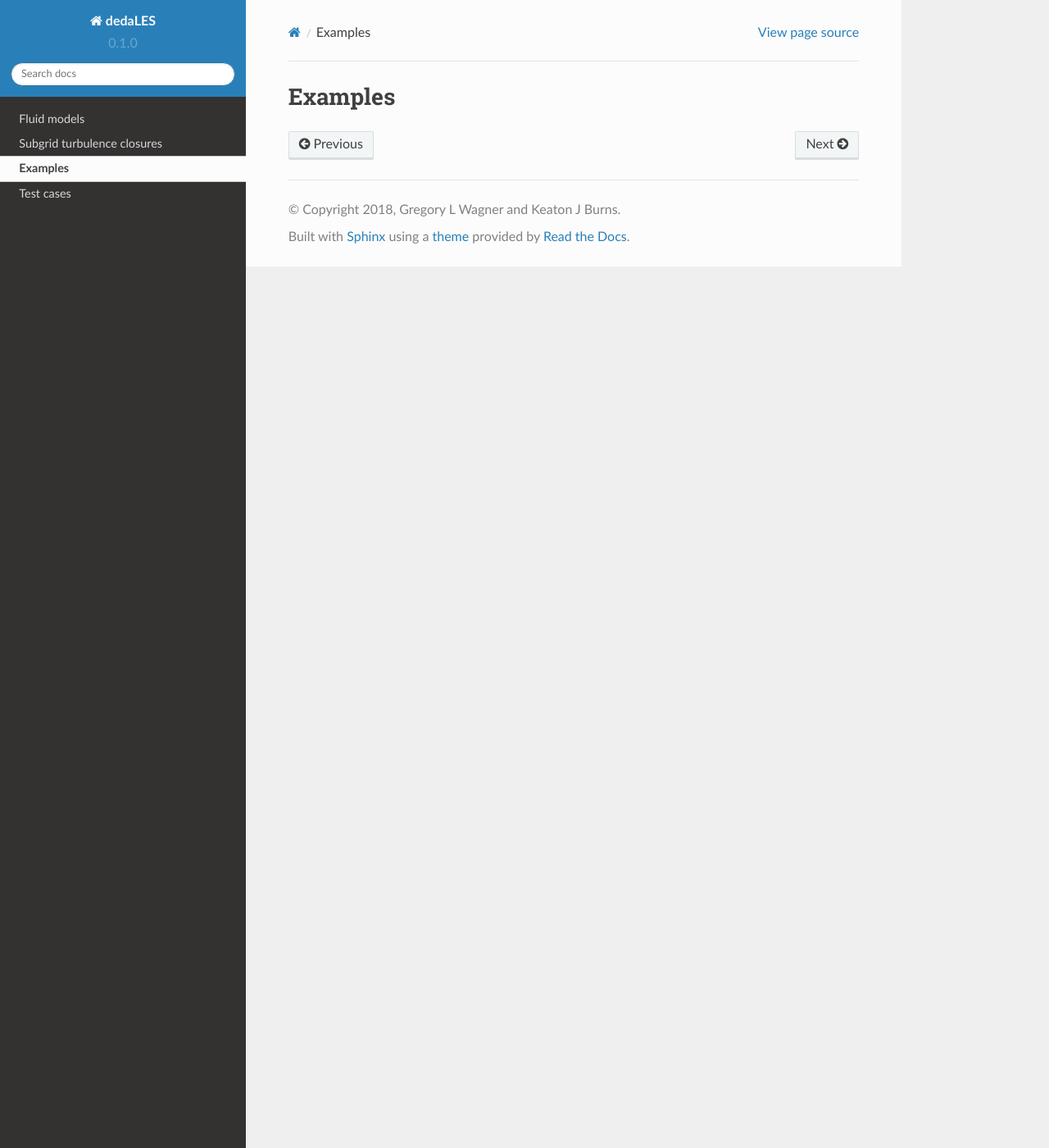
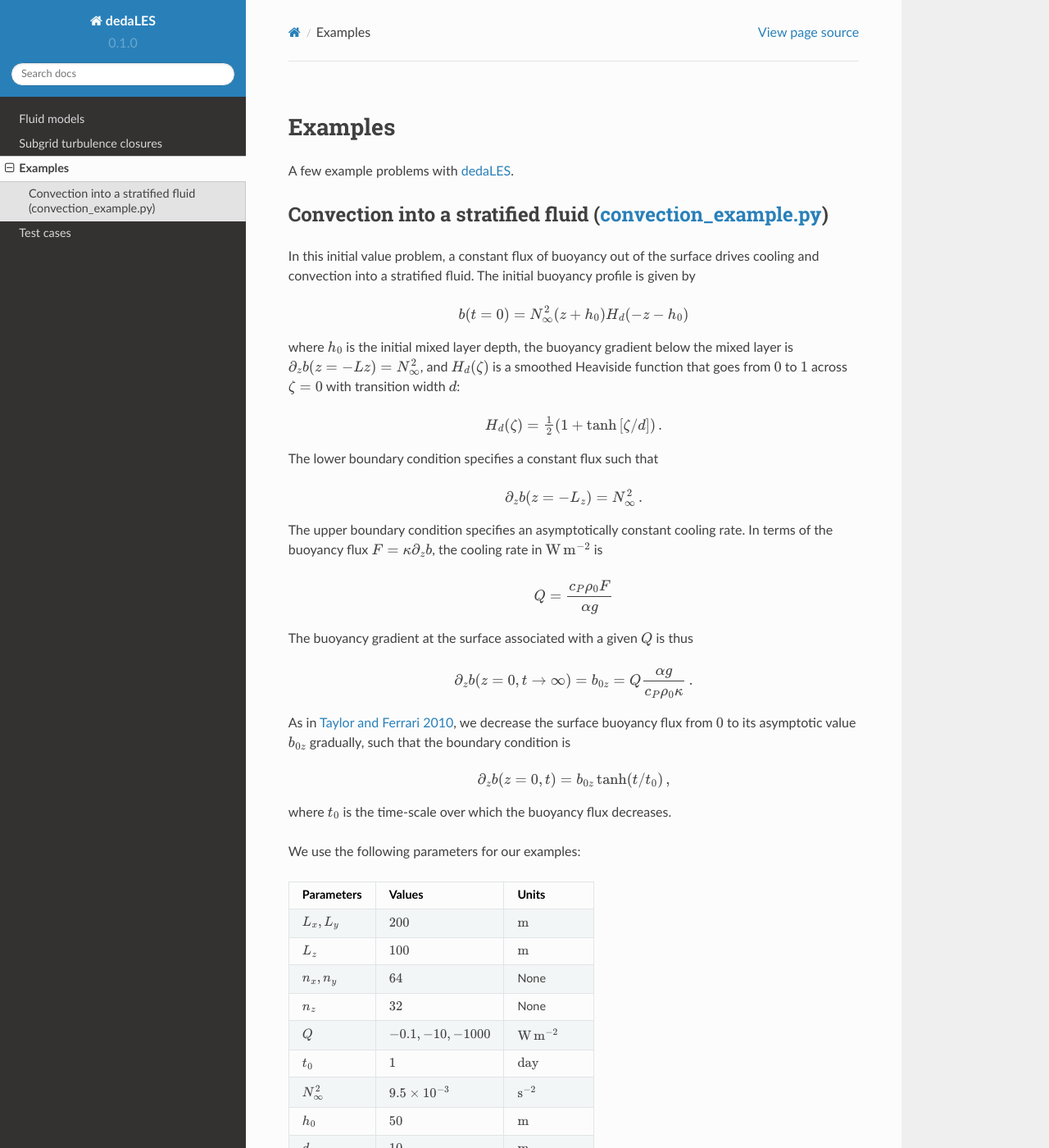
Before and after one commit to glwagner/dedaLES, a Sphinx documentation site: the page built from docs/source/examples.rst, in a window 1280 px wide and 1400 px high. Shown: the whole window at 82% size. Built offline with Sphinx 7.4.7 and the Read the Docs theme 2.0.0, drawn with Linux system fonts in a browser that asks for light colours; some of the changed text lies outside the part shown.

Commit message:
Updates docs with example

```diff
--- a/docs/source/examples.rst
+++ b/docs/source/examples.rst
@@ -1,2 +1,94 @@
+.. math::
+
+    \newcommand{\b}[1]{\boldsymbol{#1}}
+    \newcommand{\r}[1]{\mathrm{#1}}
+    \newcommand{\bz}{\b{z}}
+    \newcommand{\bu}{\b{u}}
+    \newcommand{\bcdot}{\b{\cdot}}
+    \newcommand{\d}{\partial}
+    \newcommand{\ee}{\r{e}}
+
+    \newcommand{\p}{\, .}
+    \newcommand{\c}{\, ,}
+
+
+.. _dedaLES: https://github.com/glwagner/dedaLES
+.. _convection_example.py: https://github.com/glwagner/dedaLES/examples/convection_example.py
+.. _Taylor and Ferrari 2010: https://aslopubs.onlinelibrary.wiley.com/doi/epdf/10.4319/lo.2011.56.6.2293
+
 Examples
 ========
+
+A few example problems with `dedaLES`_.
+
+
+Convection into a stratified fluid (`convection_example.py`_)
+-------------------------------------------------------------
+
+In this initial value problem, a constant flux of buoyancy out of the surface
+drives cooling and convection into a stratified fluid. The initial buoyancy
+profile is given by
+
+.. math::
+
+    b(t=0) = N^2_{\infty} (z+h_0) H_d(-z-h_0)
+
+where :math:`h_0` is the initial mixed layer depth, the buoyancy gradient below
+the mixed layer is :math:`\d_z b(z=-Lz) = N^2_{\infty}`, and :math:`H_d(\zeta)`
+is a smoothed Heaviside function that goes from
+:math:`0` to :math:`1` across :math:`\zeta=0` with transition width :math:`d`:
+
+.. math::
+
+    H_d(\zeta) = \tfrac{1}{2} \left ( 1 + \tanh \left [ \zeta / d \right ] \right ) \p
+
+The lower boundary condition specifies a constant flux such that
+
+.. math::
+
+    \d_z b(z=-L_z) = N^2_{\infty} \p
+
+The upper boundary condition specifies an asymptotically constant cooling rate.
+In terms of the buoyancy flux :math:`F = \kappa \d_z b`, the cooling rate
+in :math:`\r{W \, m^{-2}}` is
+
+.. math::
+
+    Q = \frac{c_P \rho_0 F}{\alpha g}
+
+The buoyancy gradient at the surface associated with a given :math:`Q` is thus
+
+.. math::
+
+    \d_z b(z=0, t \to \infty) = b_{0z} = Q \frac{\alpha g}{c_P \rho_0 \kappa} \p
+
+As in `Taylor and Ferrari 2010`_, we decrease the surface buoyancy flux from
+:math:`0` to its asymptotic value :math:`b_{0z}` gradually, such that
+the boundary condition is
+
+.. math::
+
+    \d_z b(z=0, t) = b_{0z} \tanh(t/t_0) \c
+
+where :math:`t_0` is the time-scale over which the buoyancy flux decreases.
+
+We use the following parameters for our examples:
+
+====================    ============================        ==================================
+     Parameters                   Values                                  Units
+====================    ============================        ==================================
+:math:`L_x, L_y`        :math:`200`                         :math:`\r{m}`
+:math:`L_z`             :math:`100`                         :math:`\r{m}`
+:math:`n_x, n_y`        :math:`64`                          None
+:math:`n_z`             :math:`32`                          None
+:math:`Q`               :math:`-0.1, -10, -1000`            :math:`\r{W \, m^{-2}}`
+:math:`t_0`             :math:`1`                           :math:`\r{day}`
+:math:`N^2_{\infty}`    :math:`9.5 \times 10^{-3}`          :math:`\r{s^{-2}}`
+:math:`h_0`             :math:`50`                          :math:`\r{m}`
+:math:`d`               :math:`10`                          :math:`\r{m}`
+:math:`\alpha`          :math:`2.5 \times 10^{-4}`          :math:`\r{K^{-1}}`
+:math:`g`               :math:`9.81`                        :math:`\r{m \, s^{-2}}`
+:math:`\rho_0`          :math:`1028`                        :math:`\r{kg \, m^{-3}}`
+:math:`c_P`             :math:`3993`                        :math:`\r{J \, kg^{-1} \, K^{-1}}`
+:math:`\kappa`          :math:`1.43 \times 10^{-7}`         :math:`\r{m^2 \, s^{-1}}`
+====================    ============================        ==================================
```
Also changed, not shown: docs/source/models.rst (+10 -5 lines).
